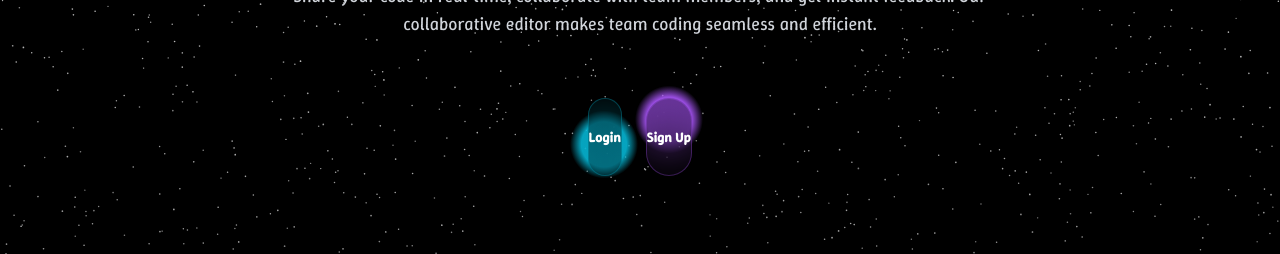
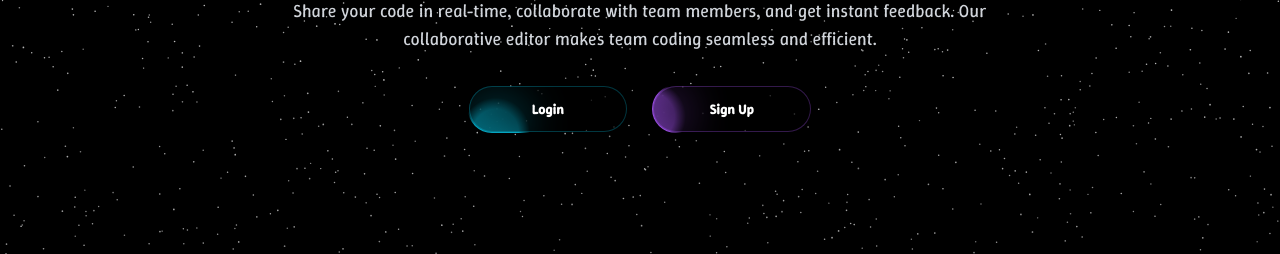
Before and after one commit to Nafeel-AC/Collab_Editor, a React (Create React App) app in the folder Frontend/: page /welcome in a window 1280 px wide. Shown: the part 487-741 px from the top of the page. Built offline with nearby package versions, Linux system fonts and the light colour scheme; no server answers; a web font is replaced by a local one.

Commit message:
Improved the buttons

```diff
--- a/Frontend/src/components/WelcomePage.js
+++ b/Frontend/src/components/WelcomePage.js
@@ -1,15 +1,11 @@
-import React, { useState } from 'react';
+import React from 'react';
 import { Link } from 'react-router-dom';
 import { ShootingStars } from './ui/shooting-stars';
 import { StarsBackground } from './ui/stars-background';
 import { Button } from './ui/moving-border';
 import { TypewriterEffectSmooth } from './TypewriterEffect';
-import { motion } from 'framer-motion';
 
 const WelcomePage = () => {
-  const [hoverLogin, setHoverLogin] = useState(false);
-  const [hoverSignUp, setHoverSignUp] = useState(false);
-
   // Words for typewriter effect
   const words = [
     {
@@ -29,41 +25,6 @@ const WelcomePage = () => {
       className: "text-purple-500 font-bold"
     },
   ];
-
-  // Custom button wrappers with hover effects
-  const LoginButton = ({ children, ...props }) => (
-    <motion.div
-      onHoverStart={() => setHoverLogin(true)}
-      onHoverEnd={() => setHoverLogin(false)}
-      whileHover={{
-        scale: 1.05,
-        rotate: hoverLogin ? [0, -1, 1, -1, 0] : 0,
-      }}
-      transition={{
-        scale: { duration: 0.2 },
-        rotate: { duration: 0.3, repeat: 2, repeatType: "mirror" }
-      }}
-    >
-      {children}
-    </motion.div>
-  );
-
-  const SignUpButton = ({ children, ...props }) => (
-    <motion.div
-      onHoverStart={() => setHoverSignUp(true)}
-      onHoverEnd={() => setHoverSignUp(false)}
-      whileHover={{
-        scale: 1.05,
-        y: [0, -5, 0],
-      }}
-      transition={{
-        scale: { duration: 0.2 },
-        y: { duration: 0.5, repeat: Infinity, repeatType: "reverse" }
-      }}
-    >
-      {children}
-    </motion.div>
-  );
 
   return (
     <div className="relative min-h-screen w-full bg-black overflow-hidden">
@@ -124,31 +85,27 @@ const WelcomePage = () => {
 
           {/* Call to action buttons with moving borders */}
           <div className="flex flex-col sm:flex-row justify-center space-y-4 sm:space-y-0 sm:space-x-6">
-            <LoginButton>
             <Button
               as={Link}
               to="/LoginPage"
               containerClassName="w-40 h-12"
               borderClassName="bg-[radial-gradient(#06b6d4_40%,transparent_60%)] opacity-90"
-                className="bg-black/30 border-cyan-500/30 text-white font-semibold hover:bg-cyan-950/30 transition-colors duration-300"
+              className="bg-black/30 border-cyan-500/30 text-white font-semibold"
               duration={2000}
             >
-                {hoverLogin ? "Let's Go!" : "Login"}
+              Login
             </Button>
-            </LoginButton>
 
-            <SignUpButton>
             <Button
               as={Link}
               to="/SignupPage"
               containerClassName="w-40 h-12"
               borderClassName="bg-[radial-gradient(#a855f7_40%,transparent_60%)] opacity-90"
-                className="bg-black/30 border-purple-500/30 text-white font-semibold hover:bg-purple-950/30 transition-colors duration-300"
+              className="bg-black/30 border-purple-500/30 text-white font-semibold"
               duration={3000}
             >
-                {hoverSignUp ? "Join Now!" : "Sign Up"}
+              Sign Up
             </Button>
-            </SignUpButton>
           </div>
         </div>
       </div>
```
Lines whose indentation alone changed are shown as unchanged.
